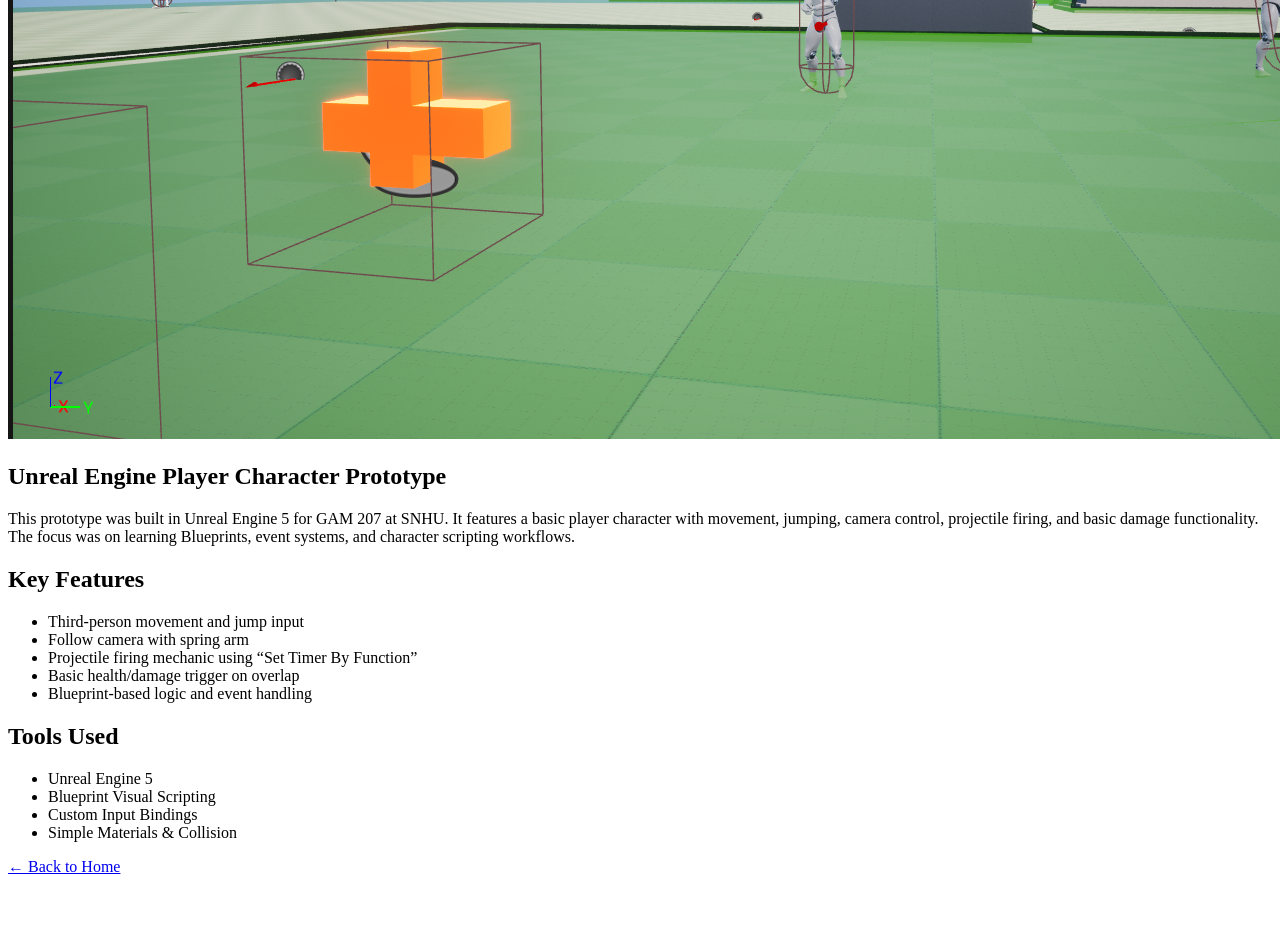
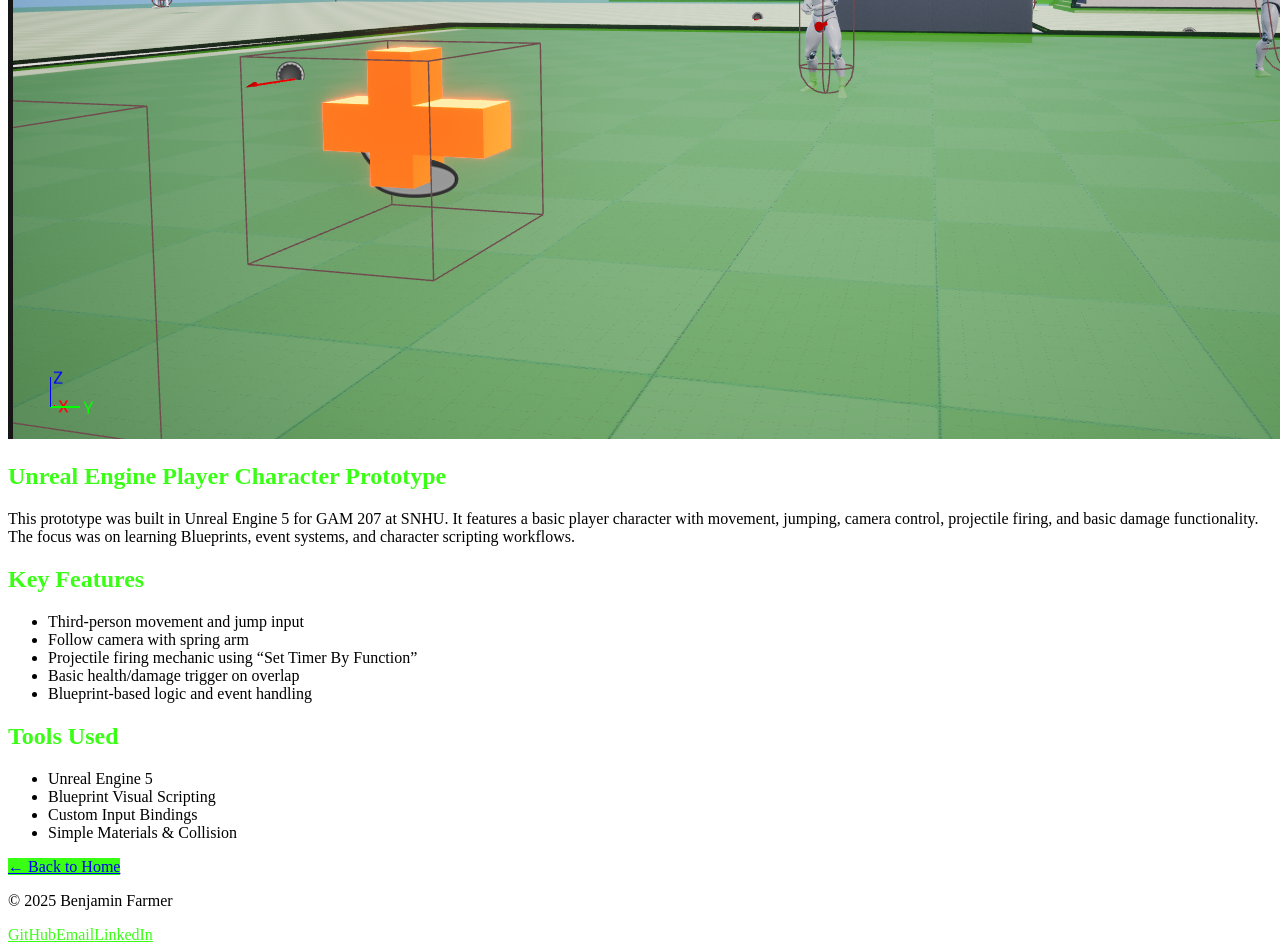
Before and after one commit to viroben1/game-portfolio, a Vue app: page /projects/gam207 in a window 1280 px wide. Shown: the part 489-1441 px from the top of the page. Before the commit the page ends 1373 px from the top, so only its background shows below. Built offline with nearby package versions, Linux system fonts and the light colour scheme.

Commit message:
final changes made

```diff
--- a/src/components/Footer.vue
+++ b/src/components/Footer.vue
@@ -1,7 +1,7 @@
 <template>
-  <footer class="mt-10 p-4 text-center text-gray-300">
+  <footer class="mt-10 p-4 text-center justify-between text-gray-300">
     <p class="mb-2">© {{ year }} Benjamin Farmer</p>
-    <div class="flex justify-center space-x-4">
+    <div class="flex justify-center space-x-8">
       <a href="https://github.com/viroben1" target="_blank" class="text-neon hover:underline">GitHub</a>
       <a href="mailto:viroben2001@gmail.com" class="text-neon hover:underline">Email</a>
       <a href="https://www.linkedin.com/in/your-linkedin" target="_blank" class="text-neon hover:underline">LinkedIn</a>
--- a/src/views/AboutView.vue
+++ b/src/views/AboutView.vue
@@ -76,17 +76,22 @@
     <!-- Connect With Me -->
     <section data-aos="fade-up" data-aos-delay="500">
       <h2 class="text-2xl font-bold mb-2 text-neon">Connect With Me</h2>
-      <div class="space-y-4">
+      <div class="space-x-4">
         <div><a href="https://github.com/viroben1" target="_blank" class="text-neon hover:underline">GitHub</a></div>
         <div><a href="https://linkedin.com" target="_blank" class="text-neon hover:underline">LinkedIn</a></div>
-        <div><a href="mailto:viroben2001@gmail.com" class="text-neon hover:underline">Email Me</a></div>
+        <div class="mb-4"><a href="mailto:viroben2001@gmail.com" class="text-neon hover:underline">Email Me</a></div>
+
       </div>
     </section>
 
-    <!-- Back to Home -->
-    <router-link to="/" class="block mt-6 text-neon hover:underline" data-aos="fade-up" data-aos-delay="600">
-      ← Back to Home
-    </router-link>
+   <div class=" mt-6 my-8 space-y-10">
+  <router-link
+    to="/"
+    class="inline-block   bg-neon text-gray-900 px-4 py-2 rounded hover:bg-green-400 transition text-lg"
+  >
+    ← Back to Home
+  </router-link>
+</div>
 
     <!-- Footer -->
     <Footer />
--- a/src/views/ProjectView.vue
+++ b/src/views/ProjectView.vue
@@ -1,28 +1,28 @@
 <template>
   <main class="min-h-screen bg-gray-900 text-white py-12 px-6">
-    <div class="max-w-4xl mx-auto">
-      <h1 class="text-4xl font-bold text-blue-400 mb-6">GAM 207: Player Character Prototype</h1>
+    <div class="max-w-4xl mx-auto space-y-12">
+      <h1 class="text-4xl font-bold text-neon mb-6" data-aos="fade-down">GAM 207: Player Character Prototype</h1>
 
       <div
-        class="p-4 rounded-lg shadow-md bg-white dark:bg-gray-800 hover:scale-105 transition mb-8"
+        class="p-4 rounded-lg shadow-md bg-gray-800 hover:scale-105 transition mb-8 border border-neon"
         data-aos="fade-up"
         data-aos-duration="800"
       >
         <img
           src="/gam207-screenshot.png"
           alt="GAM 207 Unreal Engine Screenshot"
-          class="w-full rounded-lg shadow-lg border-2 border-blue-500 mb-4"
+          class="w-full rounded-lg shadow-lg border-2 border-neon mb-4"
         />
-        <h2 class="text-2xl font-semibold text-black dark:text-white mb-2">Unreal Engine Player Character Prototype</h2>
-        <p class="text-gray-700 dark:text-gray-300 leading-relaxed">
+        <h2 class="text-2xl font-semibold text-neon mb-2">Unreal Engine Player Character Prototype</h2>
+        <p class="text-gray-300 leading-relaxed">
           This prototype was built in Unreal Engine 5 for GAM 207 at SNHU. It features a basic player
           character with movement, jumping, camera control, projectile firing, and basic damage functionality.
           The focus was on learning Blueprints, event systems, and character scripting workflows.
         </p>
       </div>
 
-      <section class="mb-8">
-        <h2 class="text-2xl font-semibold text-white mb-4">Key Features</h2>
+      <section data-aos="fade-up" data-aos-delay="100">
+        <h2 class="text-2xl font-semibold text-neon mb-4">Key Features</h2>
         <ul class="list-disc list-inside text-gray-300 leading-relaxed">
           <li>Third-person movement and jump input</li>
           <li>Follow camera with spring arm</li>
@@ -32,8 +32,8 @@
         </ul>
       </section>
 
-      <section class="mb-12">
-        <h2 class="text-2xl font-semibold text-white mb-4">Tools Used</h2>
+      <section data-aos="fade-up" data-aos-delay="200">
+        <h2 class="text-2xl font-semibold text-neon mb-4">Tools Used</h2>
         <ul class="list-disc list-inside text-gray-300 leading-relaxed">
           <li>Unreal Engine 5</li>
           <li>Blueprint Visual Scripting</li>
@@ -44,14 +44,36 @@
 
       <router-link
         to="/"
-        class="inline-block bg-blue-600 hover:bg-blue-700 text-white font-bold py-2 px-4 rounded transition duration-300"
+        class="inline-block bg-neon text-gray-900 font-bold py-2 px-4 rounded hover:bg-green-400 transition duration-300"
+        data-aos="fade-up" data-aos-delay="300"
       >
         ← Back to Home
       </router-link>
+
+      <Footer />
     </div>
   </main>
 </template>
 
 <script setup>
-// No additional script logic required for this static display page
+import Footer from '../components/Footer.vue'
+import AOS from 'aos'
+import 'aos/dist/aos.css'
+
+AOS.init({
+  once: true,
+  duration: 800,
+})
 </script>
+
+<style scoped>
+.text-neon {
+  color: #39FF14;
+}
+.bg-neon {
+  background-color: #39FF14;
+}
+.border-neon {
+  border-color: #39FF14;
+}
+</style>
```
Also changed, not shown: jsconfig.json (+9 -2 lines).
